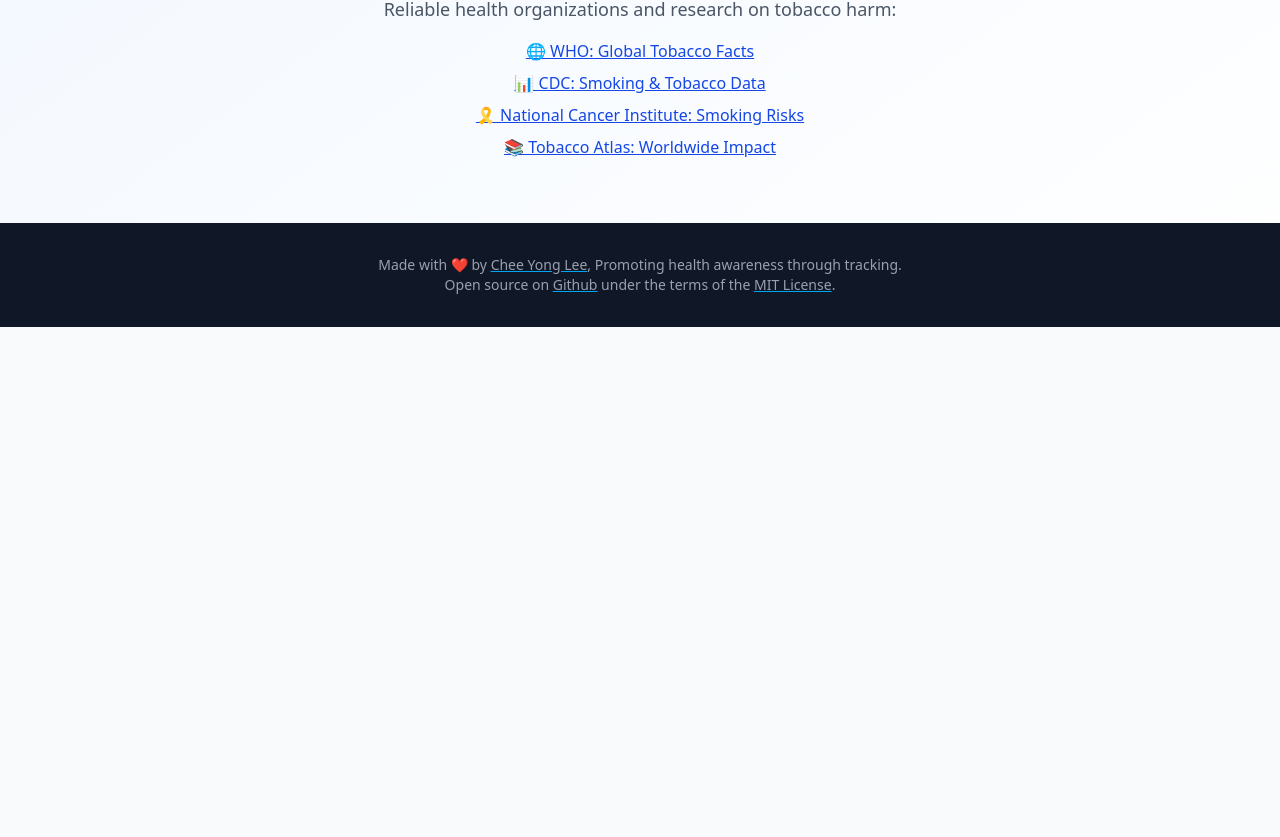
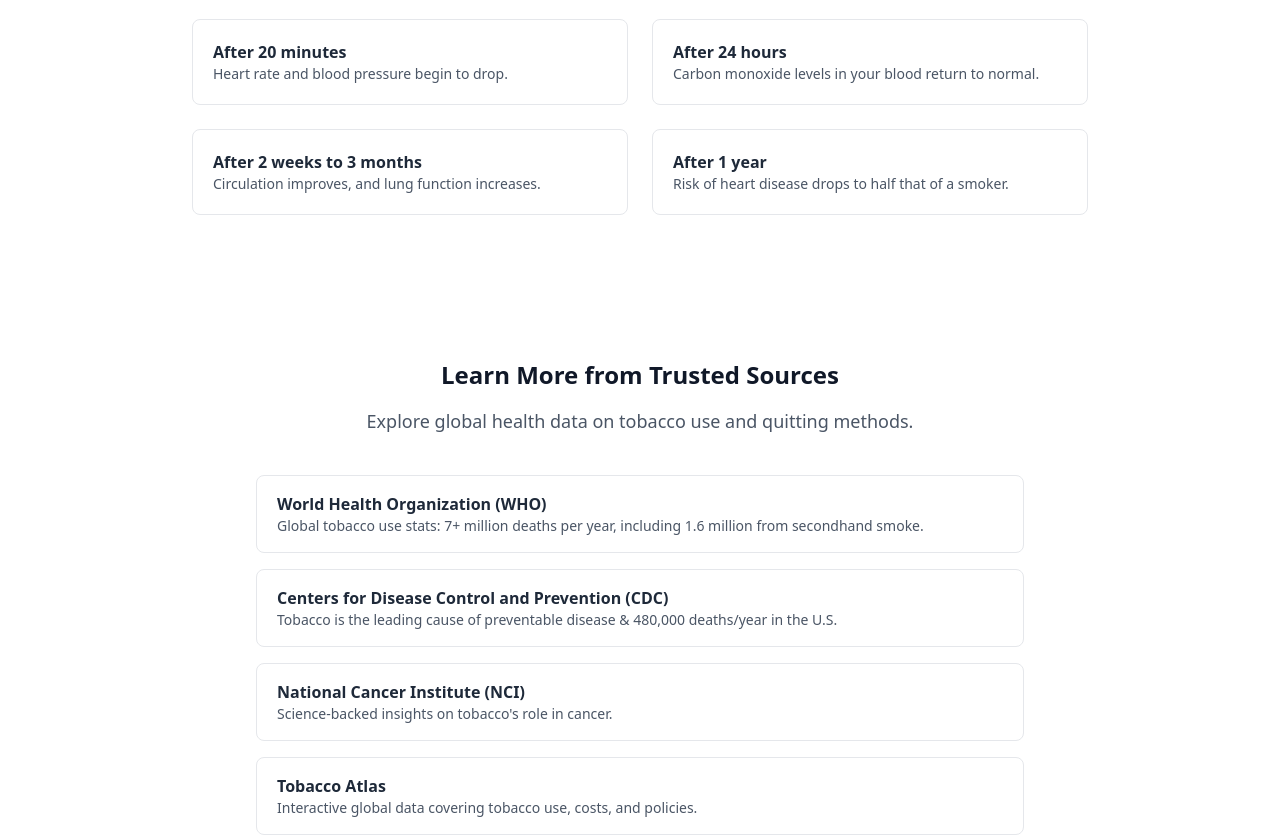
Before and after one commit to leecheeyong/cigarcounter, a Vue app: page / in a window 1280 px wide. Shown: the part 590-1427 px from the top of the page. Before the commit the page ends 917 px from the top, so only its background shows below. Built offline with nearby package versions, Linux system fonts and the light colour scheme; no server answers.

Commit message:
landing page

```diff
--- a/src/views/Dashboard.vue
+++ b/src/views/Dashboard.vue
@@ -22,7 +22,6 @@
 
 let unsubscribe: (() => void) | undefined;
 
-// Watch for authentication changes
 watch(
   isAuthenticated,
   (authenticated) => {
@@ -33,7 +32,6 @@
   { immediate: true },
 );
 
-// Watch for user changes to load cigars
 watch(
   user,
   (currentUser) => {
@@ -62,7 +60,6 @@
   router.push("/");
 };
 
-// Simple form state
 import { ref } from "vue";
 const showForm = ref(false);
 const notes = ref("");
@@ -115,7 +112,13 @@
     <header class="bg-white shadow-sm">
       <div class="max-w-4xl mx-auto px-4 sm:px-6 lg:px-8">
         <div class="flex justify-between items-center h-16">
-          <h1 class="text-2xl font-bold text-blue-900">CigarCounter</h1>
+          <h1 class="text-2xl font-bold text-blue-900 inline-flex">
+            <img
+              src="/logo.png"
+              alt="CigarCounter Logo"
+              class="h-10 w-10 mr-1"
+            /><span class="pt-1">CigarCounter</span>
+          </h1>
           <button @click="handleLogout" class="btn btn-secondary text-sm">
             Logout
           </button>
@@ -158,9 +161,7 @@
         <div class="bg-red-50 border border-red-200 rounded-lg p-4">
           <p class="text-red-800 text-sm">
             <strong>Health Reminder:</strong>
-            {{
-              healthFacts[Math.floor(Math.random() * healthFacts.length)]
-            }}
+            {{ healthFacts[Math.floor(Math.random() * healthFacts.length)] }}
             You've logged {{ stats.total }} cigarettes ({{
               Math.round(stats.total * 11)
             }}
--- a/src/views/Landing.vue
+++ b/src/views/Landing.vue
@@ -58,42 +58,104 @@
       </div>
     </section>
 
-    <section class="py-12 sm:py-16 px-4 sm:px-6 lg:px-8">
+    <section class="py-20 px-4 sm:px-6 lg:px-8 bg-white">
+      <div class="max-w-4xl mx-auto text-center">
+        <h2 class="text-2xl font-bold text-gray-900 mb-6">
+          What Happens When You Quit
+        </h2>
+        <div class="grid sm:grid-cols-2 gap-6 text-left">
+          <div class="border border-gray-200 rounded-lg p-5">
+            <h3 class="font-semibold text-gray-800">After 20 minutes</h3>
+            <p class="text-sm text-gray-600">
+              Heart rate and blood pressure begin to drop.
+            </p>
+          </div>
+          <div class="border border-gray-200 rounded-lg p-5">
+            <h3 class="font-semibold text-gray-800">After 24 hours</h3>
+            <p class="text-sm text-gray-600">
+              Carbon monoxide levels in your blood return to normal.
+            </p>
+          </div>
+          <div class="border border-gray-200 rounded-lg p-5">
+            <h3 class="font-semibold text-gray-800">
+              After 2 weeks to 3 months
+            </h3>
+            <p class="text-sm text-gray-600">
+              Circulation improves, and lung function increases.
+            </p>
+          </div>
+          <div class="border border-gray-200 rounded-lg p-5">
+            <h3 class="font-semibold text-gray-800">After 1 year</h3>
+            <p class="text-sm text-gray-600">
+              Risk of heart disease drops to half that of a smoker.
+            </p>
+          </div>
+        </div>
+      </div>
+    </section>
+
+    <section class="py-16 px-4 sm:px-6 lg:px-8 bg-white">
       <div class="max-w-3xl mx-auto text-center">
-        <h2 class="text-2xl font-bold text-gray-800 mb-4">
+        <h2 class="text-2xl font-bold text-gray-900 mb-4">
           Learn More from Trusted Sources
         </h2>
-        <p class="text-gray-600 mb-4 text-base sm:text-lg">
-          Reliable health organizations and research on tobacco harm:
+        <p class="text-gray-600 text-base sm:text-lg mb-10">
+          Explore global health data on tobacco use and quitting methods.
         </p>
-        <ul class="text-blue-700 underline space-y-2 text-sm sm:text-base">
-          <li>
+
+        <div class="space-y-4 text-left">
           <a
             href="https://www.who.int/news-room/fact-sheets/detail/tobacco"
             target="_blank"
-              >🌐 WHO: Global Tobacco Facts</a
+            class="block border border-gray-200 rounded-lg px-5 py-4 hover:bg-gray-50 transition"
           >
-          </li>
-          <li>
+            <h3 class="text-base font-semibold text-gray-800">
+              World Health Organization (WHO)
+            </h3>
+            <p class="text-sm text-gray-600">
+              Global tobacco use stats: 7+ million deaths per year, including
+              1.6 million from secondhand smoke.
+            </p>
+          </a>
+
           <a
-              href="https://www.cdc.gov/tobacco/data_statistics/fact_sheets/index.htm"
+            href="https://www.cdc.gov/tobacco/index.html"
             target="_blank"
-              >📊 CDC: Smoking & Tobacco Data</a
+            class="block border border-gray-200 rounded-lg px-5 py-4 hover:bg-gray-50 transition"
           >
-          </li>
-          <li>
+            <h3 class="text-base font-semibold text-gray-800">
+              Centers for Disease Control and Prevention (CDC)
+            </h3>
+            <p class="text-sm text-gray-600">
+              Tobacco is the leading cause of preventable disease & 480,000
+              deaths/year in the U.S.
+            </p>
+          </a>
+
           <a
             href="https://www.cancer.gov/about-cancer/causes-prevention/risk/tobacco"
             target="_blank"
-              >🎗️ National Cancer Institute: Smoking Risks</a
+            class="block border border-gray-200 rounded-lg px-5 py-4 hover:bg-gray-50 transition"
           >
-          </li>
-          <li>
-            <a href="https://tobaccoatlas.org/" target="_blank"
-              >📚 Tobacco Atlas: Worldwide Impact</a
+            <h3 class="text-base font-semibold text-gray-800">
+              National Cancer Institute (NCI)
+            </h3>
+            <p class="text-sm text-gray-600">
+              Science-backed insights on tobacco's role in cancer.
+            </p>
+          </a>
+
+          <a
+            href="https://tobaccoatlas.org/"
+            target="_blank"
+            class="block border border-gray-200 rounded-lg px-5 py-4 hover:bg-gray-50 transition"
           >
-          </li>
-        </ul>
+            <h3 class="text-base font-semibold text-gray-800">Tobacco Atlas</h3>
+            <p class="text-sm text-gray-600">
+              Interactive global data covering tobacco use, costs, and policies.
+            </p>
+          </a>
+        </div>
       </div>
     </section>
 
```
Lines whose indentation alone changed are shown as unchanged.
